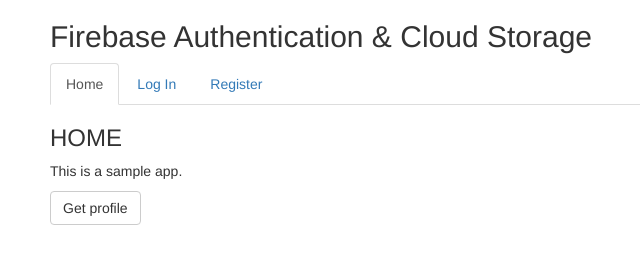
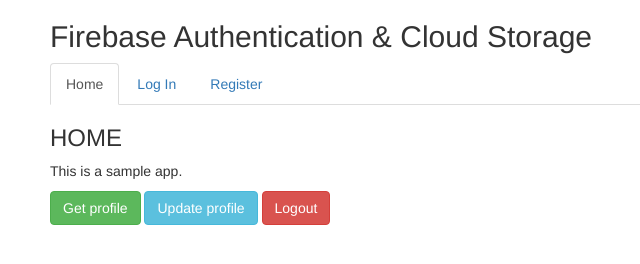
Before and after one commit to ZachyDev/Firebase-authetication-and-cloud-storage, a plain HTML site: page index.html in a window 1280 px wide. Shown: the whole page, without its empty margins (20-660 px from the left). Drawn offline with nearby package versions, Linux system fonts and the light colour scheme.

Commit message:
logging out user,getting uswe profile info and updating user profile

```diff
--- a/index.html
+++ b/index.html
@@ -29,7 +29,9 @@
     <div id="home" class="tab-pane fade in active">
       <h3>HOME</h3>
       <p>This is a sample app.</p>
-      <button class="btn btn-default" onclick="getUserProfile()">Get profile</button>
+      <button class="btn btn-success" onclick="getUserProfile()">Get profile</button>
+      <button class="btn btn-info" onclick="updateProfile()">Update profile</button>
+      <button class="btn btn-danger" onclick="logout()">Logout</button>
     </div>
 
     <div id="login" class="tab-pane fade">
--- a/js/login.js
+++ b/js/login.js
@@ -11,23 +11,38 @@ const loginUser = () => {
         .catch(err => alert(err.message));
 }
 
+// getting user profile
 const getUserProfile = () => {
-    let user = firebase.auth().currentUser;
+    const user = firebase.auth().currentUser;
 
-    if(user != null) {
-        console.log(user);
+    if( user != null ) {
+        console.log(user)
     }
-    else{
-        console.log('eerr')
+    else {
+        alert('user does not exist')
     }
 }
-// sign with Google
-// const signInWithGoogle = () => {
-//     const GOOGLE_AUTH_PROVIDER = new firebase.auth.GoogleAuthProvider();
 
-//     firebase.auth().signInWithPopup(GOOGLE_AUTH_PROVIDER)
-//         .then(() => {
-//             window.location.assign('about.html');
-//         })
-//         .catch(err => alert(err.message));
-// }
+// logout user
+const logout = () => {
+    firebase.auth().signOut()
+        .then(() => {
+            alert('Logged out')
+        })
+        .catch(err => alert(err.message));
+}
+
+// updating user profile
+const updateProfile = () => {
+    const user = firebase.auth().currentUser;
+
+    if( user != null ) {
+        user.updateProfile({
+            displayName: 'Updated'
+        })
+        user.updateEmail('updating@gmail.com');
+    }
+    else {
+        alert('user does not exist')
+    }
+}
```
